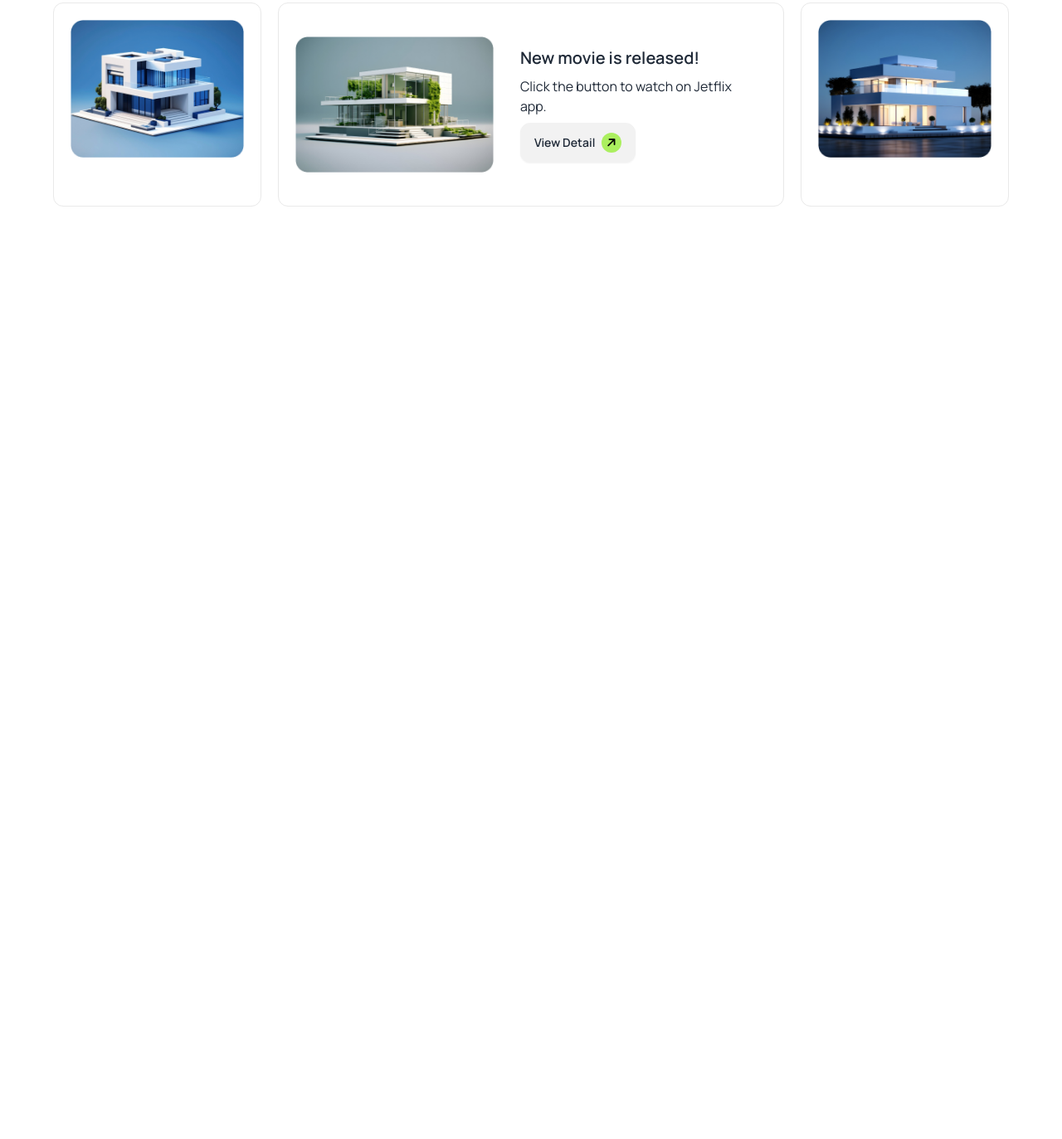
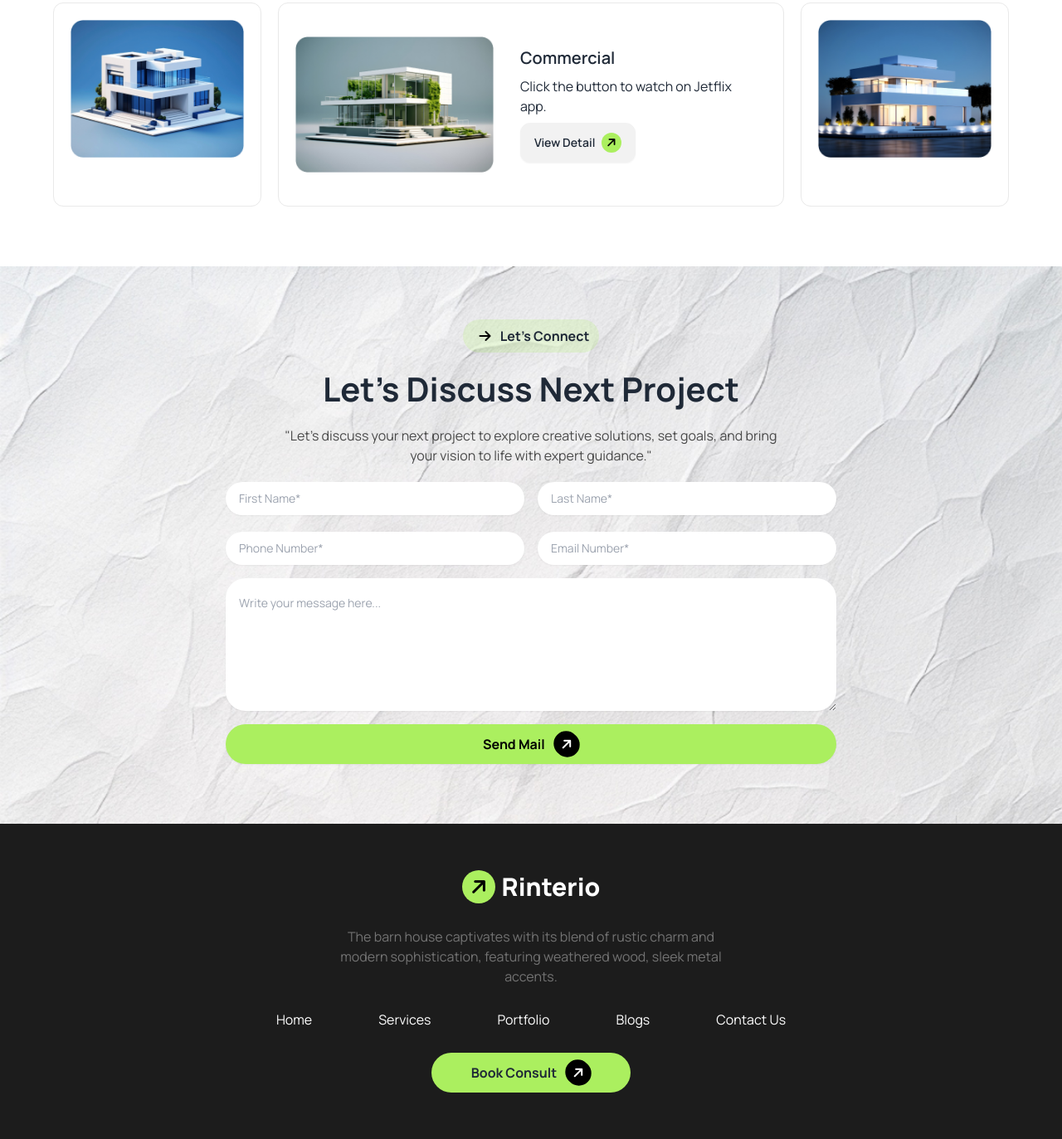
Before and after one commit to alaminislamrahat/assignment-3, a plain HTML site: page index.html in a window 1280 px wide. Shown: the part 2749-4122 px from the top of the page at 83% size. Before the commit the page ends 3062 px from the top, so only its background shows below. Drawn offline with nearby package versions, Linux system fonts and the light colour scheme.

Commit message:
finish all work

```diff
--- a/index.html
+++ b/index.html
@@ -153,14 +153,13 @@
         <div class="container mx-auto flex flex-col justify-center gap-6 p-7 ">
             <button class="btn m-auto "><i class="fa-solid fa-arrow-right"></i>How we works</button>
             <h1 class="md:text-6xl text-3xl font-extrabold text-center">Our Works Process</h1>
-            <p class="text-center">The barn house captivates with its blend of rustic charm and modern sophistication, featuring weathered
+            <p class="text-center">The barn house captivates with its blend of rustic charm and modern sophistication,
+                featuring weathered
                 wood, sleek metal accents. </p>
             <div class="card-parent grid grid-cols-1 md:grid-cols-4 gap-6">
                 <div class="card bg-[#e7c1d3] ">
                     <figure>
-                          <img class="mr-44 pt-9"
-                            src="/assets/image/concept.png"
-                            alt="Shoes" />
+                        <img class="mr-44 pt-9" src="/assets/image/concept.png" alt="Shoes" />
                     </figure>
                     <div class="card-body">
                         <h2 class="card-title">concept</h2>
@@ -171,9 +170,7 @@
 
                 <div class="card bg-[#efda6e]">
                     <figure>
-                          <img class="mr-44 pt-9"
-                            src="/assets/image/flow-chart.png"
-                            alt="Shoes" />
+                        <img class="mr-44 pt-9" src="/assets/image/flow-chart.png" alt="Shoes" />
                     </figure>
                     <div class="card-body">
                         <h2 class="card-title">Design Process</h2>
@@ -184,9 +181,7 @@
 
                 <div class="card bg-[#a4dac3] ">
                     <figure>
-                          <img class="mr-44 pt-9"
-                            src="/assets/image/vision.png"
-                            alt="Shoes" />
+                        <img class="mr-44 pt-9" src="/assets/image/vision.png" alt="Shoes" />
                     </figure>
                     <div class="card-body">
                         <h2 class="card-title">Supervision</h2>
@@ -197,9 +192,7 @@
 
                 <div class="card bg-[#77aada] ">
                     <figure>
-                          <img class="mr-44 pt-9"
-                            src="/assets/image/budget-planning.png"
-                            alt="Shoes" />
+                        <img class="mr-44 pt-9" src="/assets/image/budget-planning.png" alt="Shoes" />
                     </figure>
                     <div class="card-body">
                         <h2 class="card-title">Budget Planning</h2>
@@ -213,20 +206,20 @@
 
     <div class="portfolio bg-[#ffffff] py-16 ">
         <div class="container mx-auto flex flex-col justify-center items-center gap-5">
-            <button class="btn rounded-xl bg-[#ABEF5F80] "><i class="fa-solid fa-arrow-right"></i>Explore our latest works</button>
+            <button class="btn rounded-xl bg-[#ABEF5F80] "><i class="fa-solid fa-arrow-right"></i>Explore our latest
+                works</button>
             <h1 class="p-5 text-3xl text-center md:text-6xl font-extrabold">Our latest portfolio</h1>
-            <p class="text-center">The barn house captivates with its blend of rustic charm and modern sophistication, featuring weathered wood, sleek metal accents.</p>
+            <p class="text-center">The barn house captivates with its blend of rustic charm and modern sophistication,
+                featuring weathered wood, sleek metal accents.</p>
 
             <div class="grid grid-cols-1 md:grid-cols-3 gap-5 mx-5">
                 <div class="card-area col-span-2 border border-[#E9E9E9] px-2 rounded-xl p-5">
                     <div class="card md:card-side ">
                         <figure>
-                          <img
-                            src="/assets/image/img1.png"
-                            alt="Movie" />
+                            <img src="/assets/image/img1.png" alt="Movie" />
                         </figure>
                         <div class="card-body ">
-                          <h2 class="card-title">New movie is released!</h2>
+                            <h2 class="card-title">Commercial</h2>
                             <p>Click the button to watch on Jetflix app.</p>
                             <div class="card-actions justify-start">
                                 <button class="btn rounded-xl  ">View Detail <span
@@ -250,12 +243,10 @@
                 <div class="card-area  border border-[#E9E9E9] rounded-xl p-5">
                     <div class="card md:card-side ">
                         <figure>
-                          <img
-                            src="/assets/image/img4.png"
-                            alt="Movie" />
+                            <img src="/assets/image/img4.png" alt="Movie" />
                         </figure>
                         <div class="card-body ">
-                          <h2 class="card-title">New movie is released!</h2>
+                            <h2 class="card-title">Commercial</h2>
                             <p>Click the button to watch on Jetflix app.</p>
                             <div class="card-actions justify-start">
                                 <button class="btn rounded-xl  ">View Detail <span
@@ -275,6 +266,88 @@
     </div>
 
 
+    <!-- form -->
+    <section
+    style="background-image: url('/assets/image/bg.jpg')"
+     class="lg:pt-16 lg:pb-14 py-10 lg:px-32 px-6 mt-2 bg bg-no-repeat bg-cover">
+        <div class="grid place-items-center text-center lg:w-[60%] mx-auto lg:space-y-7 space-y-3 lg:pb-0 pb-8">
+            <button class="bg-[#ABEF5F33] px-3 py-1 rounded-3xl font-bold">
+                <i class="fas fa-arrow-right text-black p-2 rounded"></i>
+                Let’s Connect
+            </button>
+            <h1 class="lg:text-[40px] text-2xl font-bold">Let’s Discuss Next Project</h1>
+            <p class="text-[#494949]">"Let’s discuss your next project to explore creative solutions, set goals, and bring your vision to life with expert guidance."</p>
+        </div>
+        <!-- form -->
+        <form class="max-w-3xl mx-auto p-4 ">
+            <!-- First Name and Last Name -->
+            <div class="flex flex-wrap -mx-2 mb-4">
+              <div class="w-full md:w-1/2 px-2 mb-4 md:mb-0">
+                <label for="first-name" class="block text-sm font-medium text-gray-700"></label>
+                <input type="text" id="first-name" class="mt-1 block w-full h-10 pl-4 rounded-3xl border-gray-300 shadow-sm sm:text-sm" placeholder="First Name*" required>
+              </div>
+              <div class="w-full md:w-1/2 px-2">
+                <label for="last-name" class="block text-sm font-medium text-gray-700"></label>
+                <input type="text" id="last-name" class="mt-1 block w-full h-10 pl-4 rounded-3xl border-gray-300 shadow-sm sm:text-sm" placeholder="Last Name*" required>
+              </div>
+            </div>
+
+            <!-- Phone Number and Email -->
+            <div class="flex flex-wrap -mx-2 mb-4">
+              <div class="w-full md:w-1/2 px-2 mb-4 md:mb-0">
+                <label for="phone" class="block text-sm font-medium text-gray-700"></label>
+                <input type="tel" id="phone" class="mt-1 block w-full h-10 pl-4 rounded-3xl border-gray-300 shadow-sm sm:text-sm" placeholder="Phone Number*" required>
+              </div>
+              <div class="w-full md:w-1/2 px-2">
+                <label for="email" class="block text-sm font-medium text-gray-700"></label>
+                <input type="email" id="email" class="mt-1 block w-full h-10 pl-4 rounded-3xl border-gray-300 shadow-sm sm:text-sm" placeholder="Email Number*" required>
+              </div>
+            </div>
+
+            <!-- Message Text Area -->
+            <div class="mb-4">
+              <label for="message" class="block text-sm font-medium text-gray-700"></label>
+              <textarea id="message" rows="4" class="mt-1 block w-full h-40 pt-5 pl-4 rounded-3xl border-gray-300 shadow-sm sm:text-sm" placeholder="Write your message here..."></textarea>
+            </div>
+
+            <!-- Submit Button -->
+            <div>
+              <button type="submit" class="w-full bg-btnMain text-black font-bold py-2 px-4 rounded-3xl shadow-sm  focus:ring-2  focus:ring-offset-2">
+                Send Mail
+                <i class="fas fa-arrow-right ml-2 p-2 bg-black rounded-full -rotate-45" style="color: white;"></i>
+              </button>
+            </div>
+          </form>
+
+    </section>
+
+    <footer class="bg-[#1C1C1C] lg:px-40 lg:py-14 py-10">
+        <div class=" grid place-items-center lg:space-y-7 space-y-4">
+            <a class="font-extrabold text-2xl flex items-center space-x-2">
+                <span class="inline-flex items-center justify-center w-10 h-10 bg-[#ABEF5F] rounded-full">
+                    <i
+                        class="fas fa-arrow-right text-black -rotate-45 rounded-full w-10 h-10 flex items-center justify-center"></i>
+                </span>
+                <span class="text-3xl text-white"> Rinterio</span>
+            </a>
+            <p class="lg:w-1/2 mx-auto text-[#737373] text-center w-4/5">The barn house captivates with its blend of
+                rustic charm and modern sophistication, featuring weathered wood, sleek metal accents.</p>
+            <ul class="lg:flex text-white lg:space-x-20 px-1 lg:space-y-0 space-y-7 text-center">
+                <li><a class="text-[16px] font-[400]">Home </a></li>
+                <li><a class="text-[16px] font-[400] text-white">Services</a></li>
+                <li><a class="text-[16px] font-[400] text-white">Portfolio</a></li>
+                <li><a class="text-[16px] font-[400] text-white">Blogs</a></li>
+                <li><a class="text-[16px] font-[400] text-white">Contact Us</a></li>
+            </ul>
+            <button
+                class="lg:px-[15px] lg:py-[8px] w-4/5 lg:w-1/4 h-12 bg-btnMain rounded-3xl text-[16px] font-bold items-center">
+                Book Consult
+                <i class="fas fa-arrow-right ml-2 p-2 bg-black rounded-full -rotate-45" style="color: white;"></i>
+            </button>
+        </div>
+    </footer>
+
+
 </body>
 
 </html>
```
Lines whose indentation alone changed are shown as unchanged.
